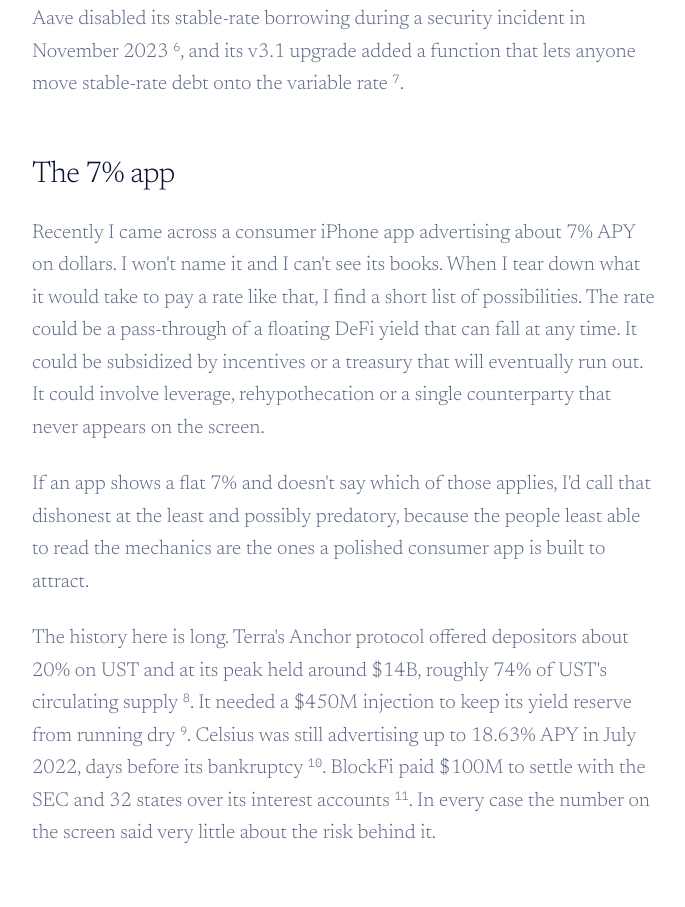
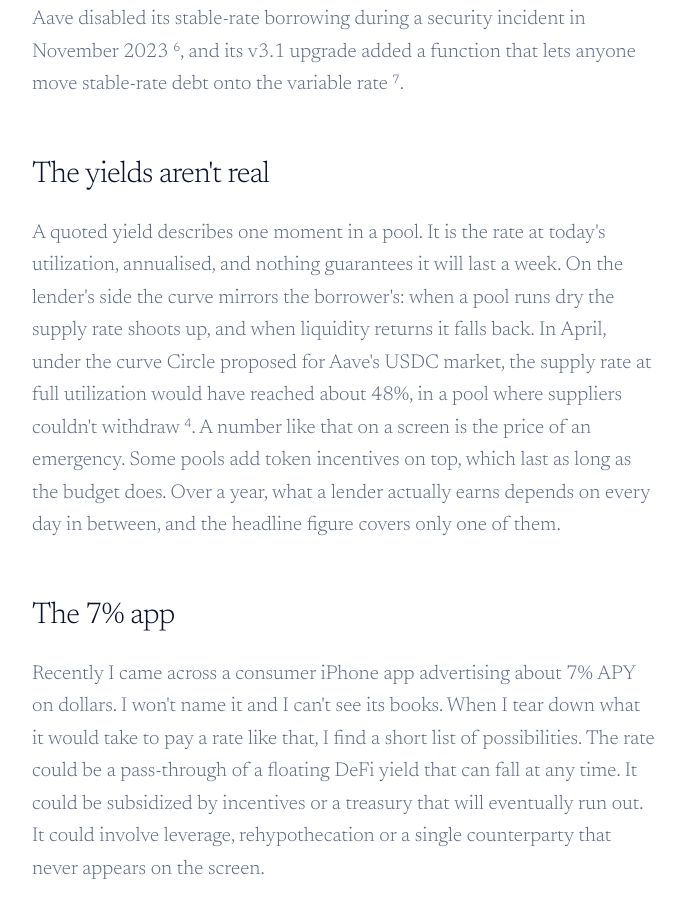
Before and after one commit to kylebolton/personal, a Next.js app: page /blog/fixed-credit-the-next-step-in-defi in a window 1280 px wide. Shown: the part 2607-3514 px from the top of the page, without its empty margins (296-981 px from the left). Built offline with nearby package versions, Linux system fonts and the light colour scheme.

Commit message:
Add 'The yields aren't real' section
Co-Authored-By: Claude Opus 5.5 (1M context) <noreply@anthropic.com>

```diff
--- a/src/content/fixed-credit.ts
+++ b/src/content/fixed-credit.ts
@@ -39,6 +39,14 @@ export const fixedCreditBlocks: Block[] = [
   {
     "type": "p",
     "text": "Researchers saw the same pattern early. A 2020 study of Compound, Aave and dYdX from Imperial College London found that realized rates cluster around the kink, that liquidity is thin and held by a few accounts, and that rates across venues don't line up the way a no-arbitrage model predicts [5]. The platforms that tried to offer something steadier ran into trouble as well. Aave disabled its stable-rate borrowing during a security incident in November 2023 [6], and its v3.1 upgrade added a function that lets anyone move stable-rate debt onto the variable rate [7]."
+  },
+  {
+    "type": "h2",
+    "text": "The yields aren't real"
+  },
+  {
+    "type": "p",
+    "text": "A quoted yield describes one moment in a pool. It is the rate at today's utilization, annualised, and nothing guarantees it will last a week. On the lender's side the curve mirrors the borrower's: when a pool runs dry the supply rate shoots up, and when liquidity returns it falls back. In April, under the curve Circle proposed for Aave's USDC market, the supply rate at full utilization would have reached about 48%, in a pool where suppliers couldn't withdraw [4]. A number like that on a screen is the price of an emergency. Some pools add token incentives on top, which last as long as the budget does. Over a year, what a lender actually earns depends on every day in between, and the headline figure covers only one of them."
   },
   {
     "type": "h2",
```
